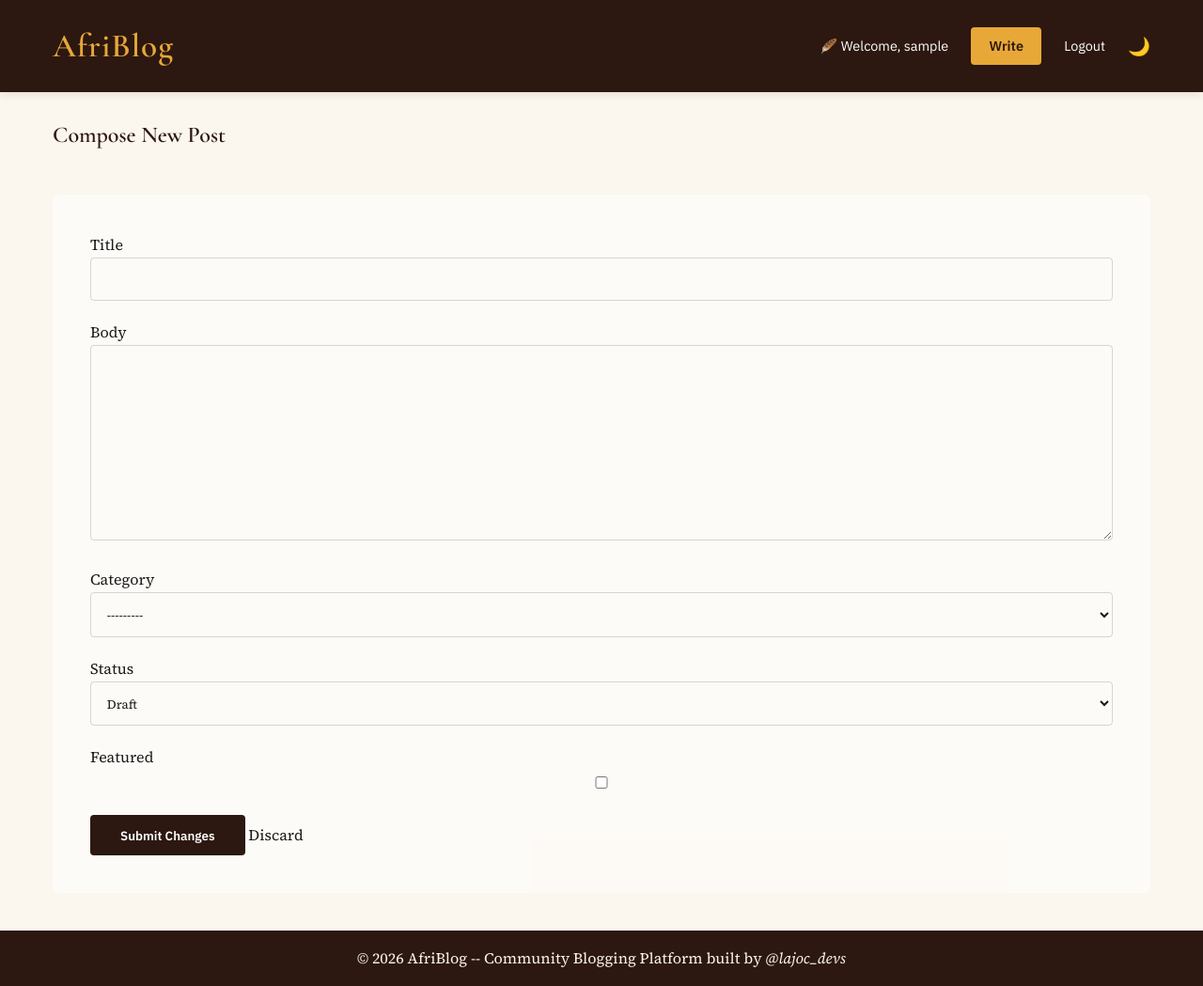
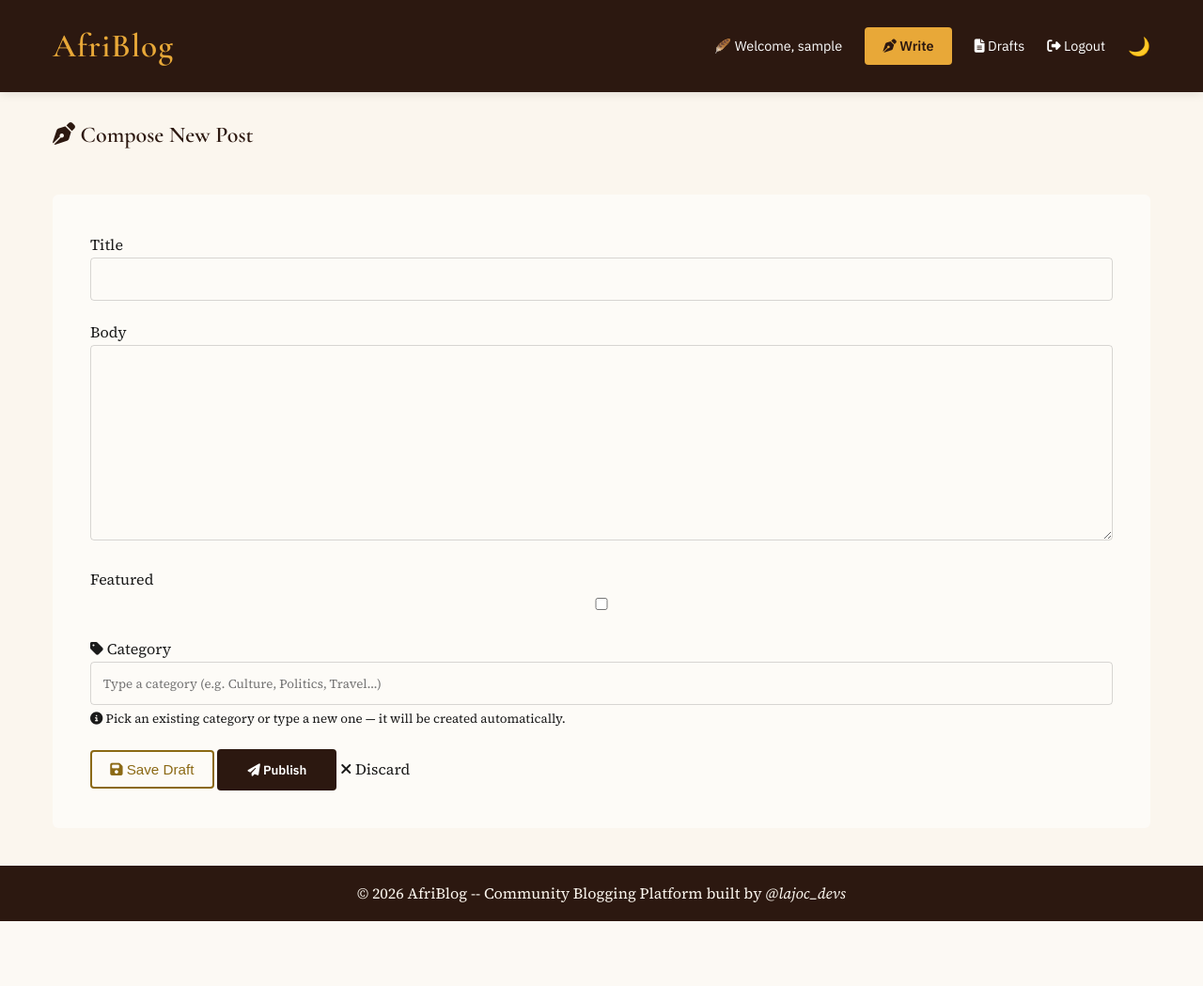
Before and after one commit to f-lajoc/AfriBlog, a Django app: page /post/write/ in a window 1280 px wide. Shown: the whole page at 94% size. After the commit the page ends 980 px from the top, so only its background shows below. Run offline with Django 5.2, Linux system fonts and the light colour scheme; the visitor is signed in with stand-in values (Sample User, id 1); data that the repository does not hold is empty; some libraries are stand-ins or nearby versions.

Commit message:
updated functionality and added drafts.html

```diff
--- a/afriblog_project/settings.py
+++ b/afriblog_project/settings.py
@@ -27,7 +27,8 @@ DEBUG = True
 
 ALLOWED_HOSTS = [
     "afriblog.onrender.com",
-    ".onrender.com",
+    "localhost",
+    "127.0.0.1",
 ]
 
 
--- a/blog/templates/blog/base.html
+++ b/blog/templates/blog/base.html
@@ -23,14 +23,25 @@
         <div class="header-container">
             <a href="{% url 'index' %}" class="logo">AfriBlog</a>
             <nav class="nav-links">
-                {% if user.is_authenticated %}
-                    <span class="welcome-user">🪶 Welcome, <a href="{% url 'profile' user.username %}">{{ user.username }}</a></span>
-                    <a href="{% url 'post_create' %}" class="btn-write">Write</a>
-                    <a href="{% url 'logout' %}" class="auth-link">Logout</a>
-                {% else %}
-                    <a href="{% url 'login' %}" class="auth-link">Login</a>
-                    <a href="{% url 'register' %}" class="btn-write">Register</a>
-                {% endif %}
+               {% if user.is_authenticated %}
+    <span class="welcome-user">🪶 Welcome, <a href="{% url 'profile' user.username %}">{{ user.username }}</a></span>
+    <a href="{% url 'post_create' %}" class="btn-write">
+        <i class="fas fa-pen-nib"></i> Write
+    </a>
+    <a href="{% url 'drafts' %}" class="auth-link">
+        <i class="fas fa-file-alt"></i> Drafts
+    </a>
+    <a href="{% url 'logout' %}" class="auth-link">
+        <i class="fas fa-sign-out-alt"></i> Logout
+    </a>
+{% else %}
+    <a href="{% url 'login' %}" class="auth-link">
+        <i class="fas fa-sign-in-alt"></i> Login
+    </a>
+    <a href="{% url 'register' %}" class="btn-write">
+        <i class="fas fa-user-plus"></i> Register
+    </a>
+{% endif %}
                 <button id="theme-toggle" aria-label="Toggle dark mode" class="theme-toggle-btn">🌙</button>
             </nav>
         </div>
@@ -44,6 +55,6 @@
         <p>&copy; 2026 AfriBlog -- Community Blogging Platform built by <a href="https://github.com/f-lajoc" target="_blank">@lajoc_devs</a></p>
     </footer>
 
-    <script src="{% static 'js/main.js' %}"></script>
+    <script src="{% static 'js/main.js' %}" defer></script>
 </body>
 </html>
--- a/blog/templates/blog/form.html
+++ b/blog/templates/blog/form.html
@@ -1,20 +1,71 @@
 {% extends 'blog/base.html' %}
+
 {% block content %}
 <div class="form-wrapper fade-in">
-    <h2>{% if object %}Revise Article{% else %}Compose New Post{% endif %}</h2>
+    <h2>
+        <i class="fas fa-pen-nib"></i>
+        {% if object %}Revise Article{% else %}Compose New Post{% endif %}
+    </h2>
+
     <form method="POST" class="editorial-form">
         {% csrf_token %}
+
         {% for field in form %}
-            <div class="form-group">
-                <label for="{{ field.id_for_label }}">{{ field.label }}</label>
-                {{ field }}
-                {% if field.help_text %}<small class="help-text">{{ field.help_text }}</small>{% endif %}
-                {% for error in field.errors %}<span class="error-text">{{ error }}</span>{% endfor %}
-            </div>
+            {% if field.name == 'status' %}
+                <div style="display:none;">{{ field }}</div>
+
+            {% else %}
+                <div class="form-group">
+                    <label for="{{ field.id_for_label }}">{{ field.label }}</label>
+                    {{ field }}
+                    {% if field.help_text %}
+                        <small class="help-text">{{ field.help_text }}</small>
+                    {% endif %}
+                    {% for error in field.errors %}
+                        <span class="error-text">{{ error }}</span>
+                    {% endfor %}
+                </div>
+            {% endif %}
         {% endfor %}
+
+        <!-- Category — free text with datalist suggestions -->
+        <div class="form-group">
+            <label for="new-category-input">
+                <i class="fas fa-tag"></i> Category
+            </label>
+            <input
+                type="text"
+                name="new_category"
+                id="new-category-input"
+                placeholder="Type a category (e.g. Culture, Politics, Travel...)"
+                list="category-suggestions"
+                autocomplete="off"
+                value="{% if object and object.category %}{{ object.category.name }}{% endif %}"
+            >
+            <datalist id="category-suggestions">
+                {% for cat in categories %}
+                    <option value="{{ cat.name }}">
+                {% endfor %}
+            </datalist>
+            <small class="help-text">
+                <i class="fas fa-info-circle"></i>
+                Pick an existing category or type a new one — it will be created automatically.
+            </small>
+        </div>
+
         <div class="form-actions">
-            <button type="submit" class="btn-submit-comment">Submit Changes</button>
-            <a href="{% url 'index' %}" class="btn-cancel">Discard</a>
+            <button type="submit" name="save_draft" class="btn-draft">
+                <i class="fas fa-save"></i> Save Draft
+            </button>
+
+            <button type="submit" name="publish" class="btn-submit-comment">
+                <i class="fas fa-paper-plane"></i>
+                {% if object %}Update & Publish{% else %}Publish{% endif %}
+            </button>
+
+            <a href="{% url 'index' %}" class="btn-cancel">
+                <i class="fas fa-times"></i> Discard
+            </a>
         </div>
     </form>
 </div>
--- a/blog/templates/blog/post_confirm_delete.html
+++ b/blog/templates/blog/post_confirm_delete.html
@@ -2,7 +2,7 @@
 {% block content %}
 <div class="auth-wrapper fade-in text-center">
     <h2>Confirm Deletion</h2>
-    <p>Are you absolutely sure you want to permanently delete <strong>"{{ object.title }}"</strong>? This action cannot be undone.</p>
+    <p>Are you absolutely sure you want to permanently delete <span><strong>"{{ object.title }}"</strong>? This action cannot be undone.</span></p>
     <form method="POST">
         {% csrf_token %}
         <button type="submit" class="btn-delete-action" style="width:100%; margin-bottom:1rem;">Confirm Delete</button>
--- a/blog/urls.py
+++ b/blog/urls.py
@@ -9,6 +9,7 @@ urlpatterns = [
     path('post/<slug:slug>/delete/', views.PostDeleteView.as_view(), name='post_delete'),
     path('category/<slug:slug>/', views.category_view, name='category'),
     path('author/<str:username>/', views.author_profile, name='profile'),
+    path('drafts/', views.drafts_view, name='drafts'),           # new
     path('register/', views.register_view, name='register'),
     path('login/', views.login_view, name='login'),
     path('logout/', views.logout_view, name='logout'),
--- a/blog/views.py
+++ b/blog/views.py
@@ -1,13 +1,15 @@
-
 from django.shortcuts import render, get_object_or_404, redirect
-from django.views.generic import ListView, DetailView, CreateView, UpdateView, DeleteView
+from django.views.generic import CreateView, UpdateView, DeleteView
 from django.contrib.auth.mixins import LoginRequiredMixin, UserPassesTestMixin
-from django.contrib.auth import login, logout, authenticate
+from django.contrib.auth import login, logout
+from django.contrib.auth.decorators import login_required
 from django.contrib.auth.forms import UserCreationForm, AuthenticationForm
 from django.core.paginator import Paginator
 from django.db.models import Q
 from django.urls import reverse_lazy
 from .models import Post, Category, Comment
+from django.utils.text import slugify
+
 
 def index_view(request):
     search_query = request.GET.get('search', '')
@@ -20,7 +22,7 @@ def index_view(request):
 
     featured_post = Post.objects.filter(status='published', featured=True).first()
 
-    paginator = Paginator(posts_list, 6) # 6 posts per page
+    paginator = Paginator(posts_list, 6)
     page_number = request.GET.get('page')
     page_obj = paginator.get_page(page_number)
 
@@ -34,11 +36,14 @@ def index_view(request):
     }
     return render(request, 'blog/index.html', context)
 
+
 def detail_view(request, slug):
     post = get_object_or_404(Post, slug=slug, status='published')
     comments = post.comments.filter(approved=True)
     categories = Category.objects.all()
-    related_posts = Post.objects.filter(category=post.category, status='published').exclude(id=post.id)[:3]
+    related_posts = Post.objects.filter(
+        category=post.category, status='published'
+    ).exclude(id=post.id)[:3]
 
     if request.method == 'POST':
         name = request.POST.get('name')
@@ -55,16 +60,20 @@ def detail_view(request, slug):
         'related_posts': related_posts
     })
 
+
 def category_view(request, slug):
     category = get_object_or_404(Category, slug=slug)
     posts = Post.objects.filter(category=category, status='published')
     return render(request, 'blog/category.html', {'category': category, 'posts': posts})
 
+
 def author_profile(request, username):
     posts = Post.objects.filter(author__username=username)
     return render(request, 'blog/profile.html', {'author_username': username, 'posts': posts})
 
+
 # Authentication Views
+
 def register_view(request):
     if request.method == 'POST':
         form = UserCreationForm(request.POST)
@@ -75,6 +84,7 @@ def register_view(request):
     else:
         form = UserCreationForm()
     return render(request, 'blog/register.html', {'form': form})
+
 
 def login_view(request):
     if request.method == 'POST':
@@ -87,31 +97,72 @@ def login_view(request):
         form = AuthenticationForm()
     return render(request, 'blog/login.html', {'form': form})
 
+
 def logout_view(request):
-    if request.method == 'POST' or request.method == 'GET':
-        logout(request)
-        return redirect('index')
+    logout(request)
+    return redirect('index')
+
 
 # Author CRUD Operations
+
 class PostCreateView(LoginRequiredMixin, CreateView):
     model = Post
-    fields = ['title', 'body', 'category', 'status', 'featured']
+    fields = ['title', 'body', 'featured']
     template_name = 'blog/form.html'
-    success_url = reverse_lazy('index')
 
     def form_valid(self, form):
         form.instance.author = self.request.user
-        return super().form_valid(form)
+
+        category_name = self.request.POST.get('new_category', '').strip()
+        if category_name:
+            category, _ = Category.objects.get_or_create(
+                slug=slugify(category_name),
+                defaults={'name': category_name}
+            )
+            form.instance.category = category
+
+        form.instance.status = 'draft' if 'save_draft' in self.request.POST else 'published'
+        post = form.save()
+
+        if post.status == 'draft':
+            return redirect('drafts')
+        return redirect('detail', slug=post.slug)
+
+    def get_context_data(self, **kwargs):
+        context = super().get_context_data(**kwargs)
+        context['categories'] = Category.objects.all()
+        return context
+
 
 class PostUpdateView(LoginRequiredMixin, UserPassesTestMixin, UpdateView):
     model = Post
-    fields = ['title', 'body', 'category', 'status', 'featured']
+    fields = ['title', 'body', 'featured']
     template_name = 'blog/form.html'
-    success_url = reverse_lazy('index')
 
     def test_func(self):
-        post = self.get_object()
-        return self.request.user == post.author
+        return self.request.user == self.get_object().author
+
+    def form_valid(self, form):
+        category_name = self.request.POST.get('new_category', '').strip()
+        if category_name:
+            category, _ = Category.objects.get_or_create(
+                slug=slugify(category_name),
+                defaults={'name': category_name}
+            )
+            form.instance.category = category
+
+        form.instance.status = 'draft' if 'save_draft' in self.request.POST else 'published'
+        post = form.save()
+
+        if post.status == 'draft':
+            return redirect('drafts')
+        return redirect('detail', slug=post.slug)
+
+    def get_context_data(self, **kwargs):
+        context = super().get_context_data(**kwargs)
+        context['categories'] = Category.objects.all()
+        return context
+
 
 class PostDeleteView(LoginRequiredMixin, UserPassesTestMixin, DeleteView):
     model = Post
@@ -119,5 +170,10 @@ class PostDeleteView(LoginRequiredMixin, UserPassesTestMixin, DeleteView):
     success_url = reverse_lazy('index')
 
     def test_func(self):
-        post = self.get_object()
-        return self.request.user == post.author
+        return self.request.user == self.get_object().author
+
+
+@login_required
+def drafts_view(request):
+    drafts = Post.objects.filter(author=request.user, status='draft').order_by('-updated_at')
+    return render(request, 'blog/drafts.html', {'drafts': drafts})
--- a/static/css/style.css
+++ b/static/css/style.css
@@ -338,7 +338,23 @@ body.dark-mode .article-card {
     width: 40px;
     height: 40px;
 }
+.comment-notice-success {
+    padding: 0.75rem 1rem;
+    background: #d4edda;
+    color: #155724;
+    border-radius: 6px;
+    margin-bottom: 1rem;
+    font-size: 0.9rem;
+}
 
+.comment-notice-error {
+    padding: 0.75rem 1rem;
+    background: #f8d7da;
+    color: #721c24;
+    border-radius: 6px;
+    margin-bottom: 1rem;
+    font-size: 0.9rem;
+}
 .footer-meta h6 {
     font-family: 'IBM Plex Sans', sans-serif;
     font-size: 0.85rem;
@@ -444,6 +460,59 @@ body.dark-mode .btn-submit-comment {
     margin-bottom: 1rem;
     border-left: 3px solid var(--tag-chip);
 }
+.btn-draft {
+    background: transparent;
+    border: 2px solid var(--accent-color, #8B6914);
+    color: var(--accent-color, #8B6914);
+    padding: 0.6rem 1.2rem;
+    border-radius: 4px;
+    cursor: pointer;
+    font-size: 0.95rem;
+    transition: all 0.2s;
+}
+.btn-draft:hover {
+    background: var(--accent-color, #8B6914);
+    color: #fff;
+}
+.btn-add-category {
+    background: none;
+    border: none;
+    color: var(--accent-color, #8B6914);
+    cursor: pointer;
+    font-size: 0.85rem;
+    padding: 0.3rem 0;
+    text-decoration: underline;
+}
+.new-category-field {
+    width: 100%;
+    padding: 0.5rem;
+    border: 1px solid #ccc;
+    border-radius: 4px;
+    font-size: 0.9rem;
+}
+.draft-badge {
+    display: inline-block;
+    background: #fff3cd;
+    color: #856404;
+    font-size: 0.75rem;
+    padding: 0.2rem 0.5rem;
+    border-radius: 4px;
+    margin-bottom: 0.5rem;
+}
+.draft-actions {
+    display: flex;
+    gap: 0.75rem;
+    margin-top: 0.75rem;
+}
+.empty-state {
+    text-align: center;
+    padding: 3rem 1rem;
+    opacity: 0.7;
+}
+
+.auth-wrapper span{
+    color: red;
+}
 footer.main-footer {
     text-align: center;
     padding: 1rem;
--- a/static/js/main.js
+++ b/static/js/main.js
@@ -1,107 +1,218 @@
-document.addEventListener('DOMContentLoaded', () => {
-    initThemeControl();
-    initReadingProgressBar();
-    initLocalStorageComments();
+document.addEventListener("DOMContentLoaded", () => {
+	initThemeControl();
+	initReadingProgressBar();
+	initCommentForm();
+	initCategoryToggle();
 });
 
-/**
- * 1. Dark/Light Theme
- */
+/* =========================
+   1. Theme Control
+========================= */
 function initThemeControl() {
-    const toggleButton = document.getElementById('theme-toggle');
-    if (!toggleButton) return;
+	const toggleButton = document.getElementById("theme-toggle");
+	if (!toggleButton) return;
 
-    // Check localStorage for preferred theme settings
-    const activeTheme = localStorage.getItem('afriblog-theme') || 'light';
-    setThemeState(activeTheme);
+	const activeTheme = localStorage.getItem("afriblog-theme") || "light";
+	setThemeState(activeTheme);
 
-    toggleButton.addEventListener('click', () => {
-        const currentTheme = document.body.classList.contains('dark-mode') ? 'dark' : 'light';
-        const targetTheme = currentTheme === 'dark' ? 'light' : 'dark';
-        setThemeState(targetTheme);
-    });
+	toggleButton.addEventListener("click", () => {
+		const currentTheme = document.body.classList.contains("dark-mode")
+			? "dark"
+			: "light";
 
-    function setThemeState(theme) {
-        if (theme === 'dark') {
-            document.body.classList.remove('light-mode');
-            document.body.classList.add('dark-mode');
-            toggleButton.textContent = '☀️';
-            localStorage.setItem('afriblog-theme', 'dark');
-        } else {
-            document.body.classList.remove('dark-mode');
-            document.body.classList.add('light-mode');
-            toggleButton.textContent = '🌙';
-            localStorage.setItem('afriblog-theme', 'light');
-        }
-    }
+		setThemeState(currentTheme === "dark" ? "light" : "dark");
+	});
+
+	function setThemeState(theme) {
+		if (theme === "dark") {
+			document.body.classList.add("dark-mode");
+			document.body.classList.remove("light-mode");
+			localStorage.setItem("afriblog-theme", "dark");
+		} else {
+			document.body.classList.add("light-mode");
+			document.body.classList.remove("dark-mode");
+			localStorage.setItem("afriblog-theme", "light");
+		}
+	}
 }
 
-/**
- * 2. Article Reading Progress Bar
- */
+/* =========================
+   2. Reading Progress Bar
+========================= */
 function initReadingProgressBar() {
-    const progressBar = document.getElementById('scroll-progress-bar');
-    if (!progressBar) return;
+	const progressBar = document.getElementById("scroll-progress-bar");
+	if (!progressBar) return;
 
-    window.addEventListener('scroll', () => {
-        const winScroll = document.body.scrollTop || document.documentElement.scrollTop;
-        const height = document.documentElement.scrollHeight - document.documentElement.clientHeight;
+	window.addEventListener("scroll", () => {
+		const winScroll = document.documentElement.scrollTop;
+		const height =
+			document.documentElement.scrollHeight -
+			document.documentElement.clientHeight;
 
-        if (height > 0) {
-            const scrolledPercentage = (winScroll / height) * 100;
-            progressBar.style.width = scrolledPercentage + '%';
-        } else {
-            progressBar.style.width = '0%';
-        }
-    });
+		progressBar.style.width =
+			height > 0 ? `${(winScroll / height) * 100}%` : "0%";
+	});
 }
 
-/**
- * 3. Local Storage Comment Management System Fallback
- */
-function initLocalStorageComments() {
-    const commentForm = document.getElementById('client-comment-form');
-    const domCommentsList = document.getElementById('dom-comments-list');
+/* =========================
+   3. Comment Form (AJAX)
+========================= */
+function initCommentForm() {
+	const commentForm = document.getElementById("client-comment-form");
+	const domCommentsList = document.getElementById("dom-comments-list");
+	const dialogueHeader = document.querySelector(".comments-container h3");
 
-    if (!commentForm || !domCommentsList) return;
+	if (!commentForm || !domCommentsList) return;
 
-    // Resolve context identity using the document pathname URL
-    const contextPostSlug = window.location.pathname;
+	commentForm.addEventListener("submit", (e) => {
+		e.preventDefault();
 
-    // Retrieve historical storage payload records
-    let records = JSON.parse(localStorage.getItem(`comments-${contextPostSlug}`)) || [];
+		const inputName = document.getElementById("comment-name")?.value.trim();
+		const inputEmail = document.getElementById("comment-email")?.value.trim();
+		const inputBody = document.getElementById("comment-body")?.value.trim();
 
-    // Render local storage comments alongside server-side comments
-    records.forEach(item => appendCommentToDOM(item.name, item.body, item.date));
+		if (!inputName || !inputEmail || !inputBody) return;
 
-    commentForm.addEventListener('submit', (e) => {
-        // Intercept action to ensure capture cache synchronization
-        const inputName = document.getElementById('comment-name').value.trim();
-        const inputBody = document.getElementById('comment-body').value.trim();
-        const dateString = new Date().toLocaleDateString('en-US', { month: 'short', day: 'numeric', year: 'numeric' });
+		const formData = new FormData(commentForm);
+		const csrfToken = commentForm.querySelector(
+			"[name=csrfmiddlewaretoken]",
+		)?.value;
 
-        if (inputName && inputBody) {
-            const payload = { name: inputName, body: inputBody, date: dateString };
-            records.push(payload);
-            localStorage.setItem(`comments-${contextPostSlug}`, JSON.stringify(records));
+		const submitBtn = commentForm.querySelector('button[type="submit"]');
 
-            appendCommentToDOM(payload.name, payload.body, payload.date);
-        }
-    });
+		if (!submitBtn) return;
 
-    function appendCommentToDOM(name, body, date) {
-        const bubble = document.createElement('div');
-        bubble.className = 'comment-bubble slide-up';
-        bubble.innerHTML = `
+		submitBtn.disabled = true;
+		submitBtn.innerHTML = '<i class="fas fa-spinner fa-spin"></i> Posting...';
+
+		fetch(window.location.pathname, {
+			method: "POST",
+			headers: {
+				"X-CSRFToken": csrfToken,
+			},
+			body: formData,
+		})
+			.then((response) => {
+				if (response.ok) {
+					const dateString = new Date().toLocaleDateString("en-US", {
+						month: "short",
+						day: "numeric",
+						year: "numeric",
+					});
+
+					appendCommentToDOM(inputName, inputBody, dateString);
+
+					if (dialogueHeader) {
+						const count =
+							domCommentsList.querySelectorAll(".comment-bubble").length;
+
+						dialogueHeader.textContent = `Dialogue (${count})`;
+					}
+
+					commentForm.reset();
+					showSuccessNotice(commentForm);
+				} else {
+					showErrorNotice(commentForm);
+				}
+			})
+			.catch(() => {
+				showErrorNotice(commentForm);
+			})
+			.finally(() => {
+				submitBtn.disabled = false;
+				submitBtn.innerHTML = '<i class="fas fa-paper-plane"></i> Post Comment';
+			});
+	});
+
+	function appendCommentToDOM(name, body, date) {
+		const bubble = document.createElement("div");
+
+		bubble.className = "comment-bubble slide-up";
+
+		bubble.innerHTML = `
             <div class="comment-meta">
-                <strong>${escapeHTML(name)}</strong> <small>${date} (Local Storage)</small>
+                <i class="fas fa-user-circle"></i>
+                <strong>${escapeHTML(name)}</strong>
+                <small>
+                    <i class="fas fa-clock"></i> ${date}
+                </small>
             </div>
             <p>${escapeHTML(body)}</p>
         `;
-        domCommentsList.appendChild(bubble);
-    }
 
-    function escapeHTML(str) {
-        return str.replace(/&/g, '&amp;').replace(/</g, '&lt;').replace(/>/g, '&gt;');
-    }
+		domCommentsList.appendChild(bubble);
+	}
+
+	function showSuccessNotice(form) {
+		removeNotice();
+
+		const notice = document.createElement("p");
+		notice.id = "comment-notice";
+		notice.className = "comment-notice-success";
+		notice.textContent = "Your reply has been added to the dialogue.";
+
+		form.parentNode.insertBefore(notice, form);
+
+		setTimeout(removeNotice, 4000);
+	}
+
+	function showErrorNotice(form) {
+		removeNotice();
+
+		const notice = document.createElement("p");
+		notice.id = "comment-notice";
+		notice.className = "comment-notice-error";
+		notice.textContent = "Something went wrong. Please try again.";
+
+		form.parentNode.insertBefore(notice, form);
+
+		setTimeout(removeNotice, 4000);
+	}
+
+	function removeNotice() {
+		const existing = document.getElementById("comment-notice");
+
+		if (existing) {
+			existing.remove();
+		}
+	}
+
+	function escapeHTML(str) {
+		return str
+			.replace(/&/g, "&amp;")
+			.replace(/</g, "&lt;")
+			.replace(/>/g, "&gt;");
+	}
 }
+
+/* =========================
+   4. New Category Toggle
+========================= */
+function initCategoryToggle() {
+	const toggleBtn = document.getElementById("toggle-new-category");
+	const wrapper = document.getElementById("new-category-input-wrapper");
+	const newInput = document.getElementById("new-category-input");
+	const categorySelect = document.getElementById("id_category");
+
+	if (!toggleBtn || !wrapper || !newInput || !categorySelect) return;
+
+	toggleBtn.addEventListener("click", () => {
+		const isHidden = getComputedStyle(wrapper).display === "none";
+
+		wrapper.style.display = isHidden ? "block" : "none";
+
+		toggleBtn.innerHTML = isHidden
+			? '<i class="fas fa-times-circle"></i> Cancel new category'
+			: '<i class="fas fa-plus-circle"></i> Add new category';
+
+		if (!isHidden) {
+			newInput.value = "";
+		}
+	});
+
+	newInput.addEventListener("input", () => {
+		if (newInput.value.trim()) {
+			categorySelect.value = "";
+		}
+	});
+}
```
Also changed, not shown: blog/templates/blog/drafts.html (added, +42 -0 lines).
